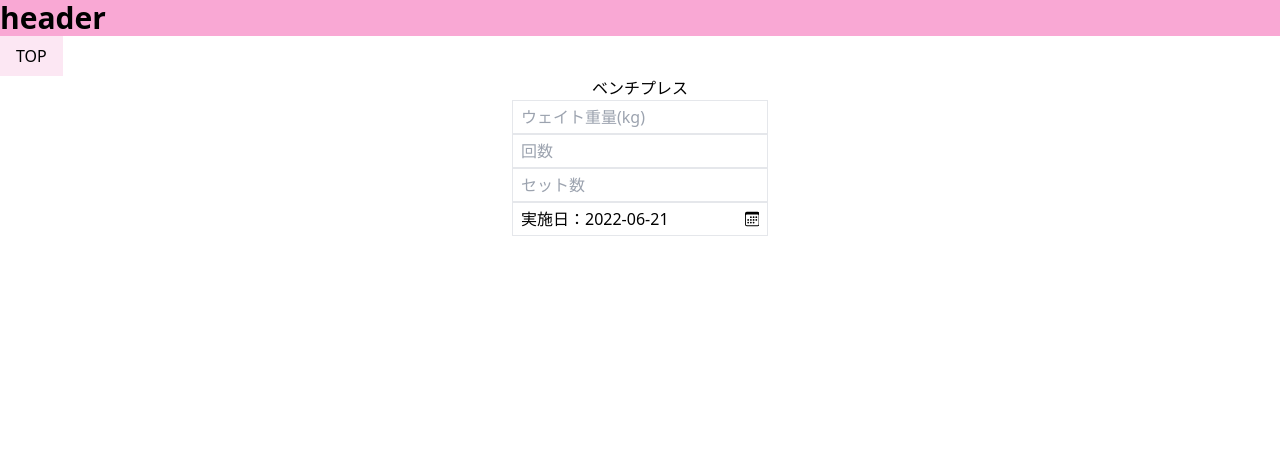
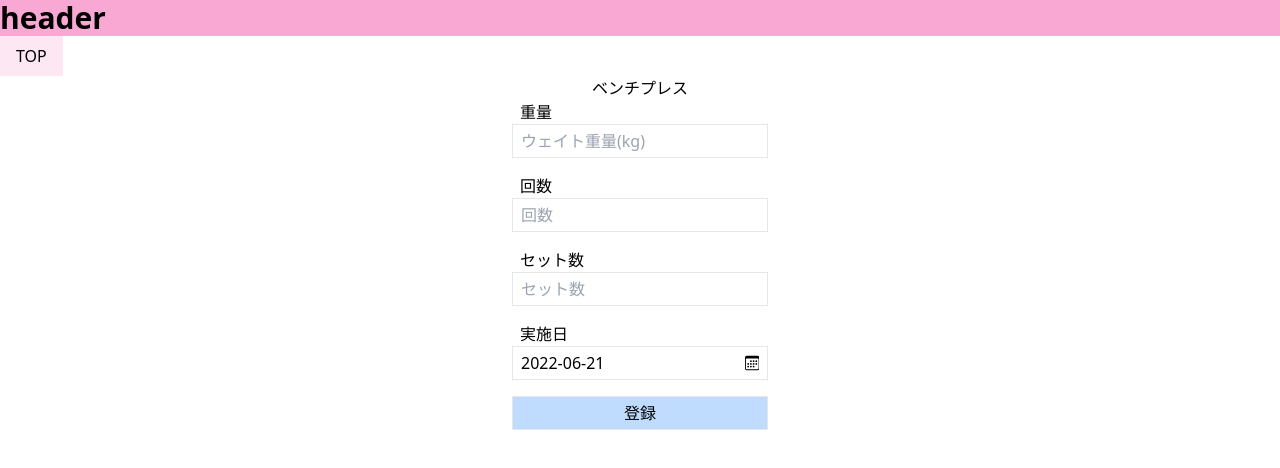
Before and after one commit to gyan-pg/new-project, a React (Create React App) app: page /detail/bench_press in a window 1280 px wide. Shown: the top 468 px of the page. Built offline with nearby package versions, Linux system fonts and the light colour scheme.

Commit message:
form validation added

```diff
--- a/src/component/Detail.tsx
+++ b/src/component/Detail.tsx
@@ -5,9 +5,28 @@ import { BsCalendar3 } from "react-icons/bs";
 import dayjs from "dayjs";
 import { BENCHPRESS, LEGPRESS, PULLDOWN } from "../syumokuList";
 
+type ERR = {
+  weight: string;
+  frequency: string;
+  sets: string;
+}
 
 const Detail: React.FC = () => {
+
+  const [weight, setWeight] = useState("");
+  const [frequency, setFrequency] = useState("");
+  const [sets, setSets] = useState("");
+  const [calendarDate, setCalendarDate] = useState(dayjs().format("YYYY-MM-DD"));
+  const [showCalendarFlg, setShowCalendarFlg] = useState(false);
+  const [err, setErr] = useState<ERR>({
+    weight: "",
+    frequency: "",
+    sets: ""
+  });
+  const [errFlg, setErrFlg] = useState(false);
+
   const params = useParams();
+  // アドレスからトレーニングの名前を取得する。
   const trainingName = params.query;
   let training = "";
 
@@ -23,18 +42,27 @@ const Detail: React.FC = () => {
       break;
   }
 
+  // バリデーション
+  const validNum = (num: string, type: keyof ERR) => {
+    if (num.length === 0 || num === '0') {
+      setErrFlg(true);
+      err[type] = "1以上の数値を入力してください";
+    } else if (!num.match(/^[0-9]+$/)) {
+      setErrFlg(true);
+      err[type] = "半角数字で入力してください";
+      setErr(err)
+    } else {
+      err[type] = "";
+    }
+    if (err.weight === "" && err.frequency === "" && err.sets === "") {
+      setErrFlg(false);
+    }
+  }
 
-  const [frequency, setFrequency] = useState("");
-  const [weight, setWeight] = useState("");
-  const [sets, setSets] = useState("");
-  const [calendarDate, setCalendarDate] = useState(dayjs().format("YYYY-MM-DD"));
-  const [showCalendarFlg, setShowCalendarFlg] = useState(false);
-  // アドレスから種目名を取得する。
-  const kind = useLocation().pathname.substring(8);
-
-  console.log(kind);
-  console.log('calendarDate',calendarDate);
-  console.log(training);
+  const setValue = (setFunc:React.Dispatch<React.SetStateAction<string>>, type: keyof ERR, value:string) => {
+    validNum(value, type);
+    setFunc(value);
+  }
 
   return (
 
@@ -43,18 +71,29 @@ const Detail: React.FC = () => {
       <h2 className="text-center">{training}</h2>
       <section className="container mx-auto">
         <section className="w-1/5 mx-auto">
-          <input className="px-2 py-1 border block w-full" placeholder="ウェイト重量(kg)" type="text" inputMode="numeric" value={weight} onChange={(e: React.ChangeEvent<HTMLInputElement>) => {setWeight(e.target.value)}} />
-          <input className="px-2 py-1 border block w-full" placeholder="回数" type="text" inputMode="numeric" value={frequency} onChange={(e: React.ChangeEvent<HTMLInputElement>) => {setFrequency(e.target.value)}} />
-          <input className="px-2 py-1 border block w-full" placeholder="セット数" type="text" inputMode="numeric" value={sets} onChange={(e: React.ChangeEvent<HTMLInputElement>) => {setSets(e.target.value)}} />
-          <div className="flex border content-between items-center">
-            <span className="px-2 py-1 w-full inline-block">実施日：{calendarDate}</span>
-            <BsCalendar3 className="inline-block mr-2 hover:text-gray-500 hover:cursor-pointer"
-                         onClick={() => {setShowCalendarFlg(!showCalendarFlg)}}/>
+
+          <label className="ml-2 inline-block" htmlFor="weight">重量</label><span className="text-red-400 text-xs ml-4">{errFlg ? err.weight : ""}</span>
+          <input id="weight" className="px-2 py-1 border block w-full mb-4" placeholder="ウェイト重量(kg)" type="text" inputMode="numeric" value={weight} onChange={(e: React.ChangeEvent<HTMLInputElement>) => {setValue(setWeight,"weight",e.target.value)}} />
+
+          <label className="ml-2 inline-block" htmlFor="frequency">回数</label><span className="text-red-400 text-xs ml-4">{errFlg ? err.frequency : ""}</span>
+          <input id="frequency" className="px-2 py-1 border block w-full mb-4" placeholder="回数" type="text" inputMode="numeric" value={frequency} onChange={(e: React.ChangeEvent<HTMLInputElement>) => {setValue(setFrequency,"frequency",e.target.value)}} />
+
+          <label className="ml-2 inline-block" htmlFor="sets">セット数</label><span className="text-red-400 text-xs ml-4">{errFlg ? err.sets : ""}</span>
+          <input id="sets" className="px-2 py-1 border block w-full mb-4" placeholder="セット数" type="text" inputMode="numeric" value={sets} onChange={(e: React.ChangeEvent<HTMLInputElement>) => {setValue(setSets,"sets",e.target.value)}} />
+
+          <label className="ml-2" onClick={() => {setShowCalendarFlg(!showCalendarFlg)}}>実施日</label>
+          <div className="flex border content-between items-center mb-4" onClick={() => {setShowCalendarFlg(!showCalendarFlg)}}>
+            <span className="px-2 py-1 w-full inline-block">{calendarDate}</span>
+            <BsCalendar3 className="inline-block mr-2 hover:text-gray-500 hover:cursor-pointer transition transition-duration-500"/>
           </div>
+
         </section>
         <section className="w-2/5 text-center mx-auto">
           {showCalendarFlg ? <Calendar today={calendarDate} setDay={setCalendarDate}/> : ""}
         </section>
+        <div className="text-center">
+          <button className={`border inline-block w-1/5 bg-blue-200 py-1 ${errFlg ? "bg-gray-200" : ""}`}>登録</button>
+        </div>
       </section>
     </>
   );
```
Lines whose indentation alone changed are shown as unchanged.
